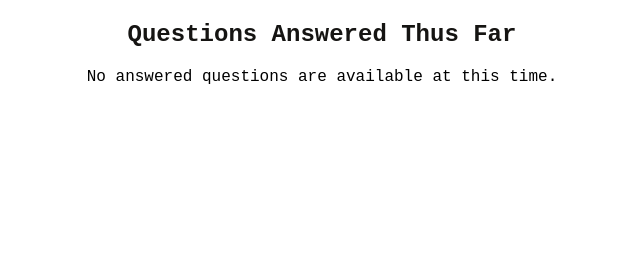
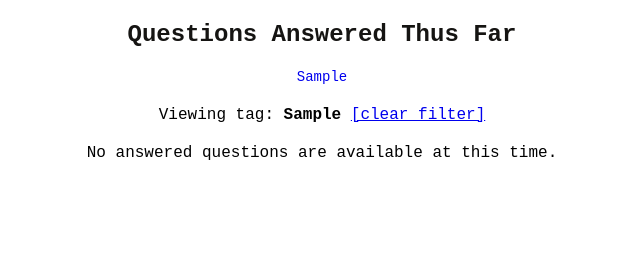
Before and after one commit to malakhims/Simple-Askbox, a PHP site: the page made by index.php in a window 1280 px wide. Shown: the part 537-800 px from the top of the page, without its empty margins (318-958 px from the left). Run offline with PHP 8.4, Linux system fonts and the light colour scheme; tables that the repository leaves empty hold one stand-in row (values such as "Sample post").

Commit message:
add functioning tags

```diff
--- a/index.php
+++ b/index.php
@@ -1,91 +1,168 @@
 <?php
 session_start();
-
-// usually in config.php but this is one of my older scripts and is tiny so i never moved this
-//can move into config.php if you want.
-
 include "config.php";
-
 $conn = new mysqli($servername, $username, $password, $dbname);
 
 // Check connection
 if ($conn->connect_error) {
     die("Connection failed: " . $conn->connect_error);
 }
+
+
+// FORM SUBMISSION
 if ($_SERVER["REQUEST_METHOD"] == "POST") {
-
+    // Honeypot anti-spam
     if (!empty($_POST['website2'])) {
         die("Spam detected");
     }
-
-    $question = $_POST["question"];
-
-    // Check if the question already exists
-    $check_query = "SELECT * FROM questions WHERE question = ?";
+    $question = trim($_POST["question"]);
+    // Prevent empty submissions
+    if ($question === '') {
+        $formresults = "Please enter a question.";
+    } else {
+        // Check duplicates
+        $check_query = "SELECT id FROM questions WHERE question = ?";
         $check_stmt = $conn->prepare($check_query);
         $check_stmt->bind_param("s", $question);
         $check_stmt->execute();
         $check_result = $check_stmt->get_result();
-
         if ($check_result->num_rows > 0) {
             $formresults = "This question has already been submitted!";
+
         } else {
-        // Generate a unique 4-character slug
+            // Generate unique 4-character slug
             $chars = 'abcdefghijklmnopqrstuvwxyzABCDEFGHIJKLMNOPQRSTUVWXYZ0123456789';
             do {
                 $slug = '';
                 for ($i = 0; $i < 4; $i++) {
-                $slug .= $chars[rand(0, strlen($chars)-1)];
+                    $slug .= $chars[rand(0, strlen($chars) - 1)];
                 }
-            // Check uniqueness
-            $slug_check_stmt = $conn->prepare("SELECT id FROM questions WHERE slug = ?");
+                $slug_check_stmt = $conn->prepare(
+                    "SELECT id FROM questions WHERE slug = ?"
+                );
                 $slug_check_stmt->bind_param("s", $slug);
                 $slug_check_stmt->execute();
                 $slug_check_result = $slug_check_stmt->get_result();
             } while ($slug_check_result->num_rows > 0);
+
             $slug_check_stmt->close();
 
-        // Insert question with slug
-        $sql = "INSERT INTO questions (question, slug, visible, timestamp) VALUES (?, ?, 'n', NOW())";
-        if ($stmt = $conn->prepare($sql)) {
+            // Insert question
+            $sql = "
+                INSERT INTO questions
+                (question, slug, visible, timestamp)
+                VALUES (?, ?, 'n', NOW())
+            ";
+
+            $stmt = $conn->prepare($sql);
+            if ($stmt) {
                 $stmt->bind_param("ss", $question, $slug);
-
                 if ($stmt->execute()) {
                     $formresults = "Your question has been submitted!";
-
-                // Send Discord webhook with question and slug
+                    // Discord webhook
                     $webhook_url = "https://discord.com/api/webhooks/blahblahblah";
-                $message = "New Question Submitted:\nQuestion: $question\nSlug: $slug";
-                $data = ["content" => $message];
-
+                    $message =
+                        "New Question Submitted:\n" .
+                        "Question: $question\n" .
+                        "Slug: $slug";
+                    $data = [
+                        "content" => $message
+                    ];
                     $curl = curl_init($webhook_url);
                     curl_setopt($curl, CURLOPT_CUSTOMREQUEST, "POST");
-                curl_setopt($curl, CURLOPT_POSTFIELDS, json_encode($data));
+                    curl_setopt(
+                        $curl,
+                        CURLOPT_POSTFIELDS,
+                        json_encode($data)
+                    );
                     curl_setopt($curl, CURLOPT_RETURNTRANSFER, true);
-                curl_setopt($curl, CURLOPT_HTTPHEADER, [
-                    'Content-Type: application/json',
-                    'Content-Length: ' . strlen(json_encode($data))
-                ]);
-
+                    curl_setopt(
+                        $curl,
+                        CURLOPT_HTTPHEADER,
+                        [
+                            'Content-Type: application/json'
+                        ]
+                    );
                     curl_exec($curl);
                     curl_close($curl);
                 } else {
-                $formresults = "Your form was not submitted. Maybe try again? " . $stmt->error;
+                    $formresults =
+                        "Your form was not submitted. Maybe try again? " .
+                        $stmt->error;
                 }
-
                 $stmt->close();
             } else {
-            $formresults = "Form submission failed: " . $conn->error;
+                $formresults =
+                    "Form submission failed: " .
+                    $conn->error;
+            }
+        }
+        $check_stmt->close();
     }
 }
 
-    $check_stmt->close();
+
+// TAG CLOUD
+$tag_cloud = [];
+
+$tag_query = $conn->query("
+    SELECT tags
+    FROM questions
+    WHERE tags IS NOT NULL
+    AND tags != ''
+");
+
+if ($tag_query && $tag_query->num_rows > 0) {
+    while ($tag_row = $tag_query->fetch_assoc()) {
+        $tags = array_map(
+            'trim',
+            explode(',', $tag_row['tags'])
+        );
+
+        foreach ($tags as $tag) {
+            if ($tag !== '') {
+                $tag_cloud[$tag] = isset($tag_cloud[$tag])
+                    ? $tag_cloud[$tag] + 1
+                    : 1;
+            }
+        }
+    }
 }
 
-// Fetch visible questions ordered by timestamp DESC
-$result = $conn->query("SELECT * FROM questions WHERE visible = 'y' ORDER BY timestamp DESC");
+
+// TAG FILTERING
+$selected_tag = isset($_GET['tag'])
+    ? trim($_GET['tag'])
+    : '';
+
+if ($selected_tag !== '') {
+    $sql = "
+        SELECT *
+        FROM questions
+        WHERE visible = 'y'
+        AND FIND_IN_SET(
+            ?,
+            REPLACE(
+                REPLACE(
+                    REPLACE(tags, ', ', ','),
+                ' ,', ','),
+            ',,', ',')
+        )
+        ORDER BY timestamp DESC
+    ";
+    $stmt = $conn->prepare($sql);
+    $stmt->bind_param("s", $selected_tag);
+    $stmt->execute();
+    $result = $stmt->get_result();
+} else {
+    $result = $conn->query("
+        SELECT *
+        FROM questions
+        WHERE visible = 'y'
+        ORDER BY timestamp DESC
+    ");
+}
 ?>
-
 <!DOCTYPE html>
 <html>
 <head>
@@ -97,20 +174,46 @@ $result = $conn->query("SELECT * FROM questions WHERE visible = 'y' ORDER BY tim
     <link href="style.css" rel="stylesheet" type="text/css" media="all">
 </head>
 <body>
+
     <form action="<?php echo htmlspecialchars($_SERVER["PHP_SELF"]); ?>" method="post">
         <div class="form-group">
-            <!--the MIKU  image it's just from tenor-->
-            <img src="https://media.tenor.com/ouQzDmgC9CwAAAAi/miku-vocaloid.gif" style="height: 400px;">
+
+            <!-- Miku gif -->
+            <img
+                src="https://media.tenor.com/ouQzDmgC9CwAAAAi/miku-vocaloid.gif"
+                style="height:400px;"
+            >
+
             <br>
-            <label><b>Ask and Submissions</b></label>
+            <label>
+                <b>Ask and Submissions</b>
+            </label>
             <br>
-            <input style="width:50%;height:70px;border-radius: 5px;" type="text" name="question" class="form-control" required>
+
+            <input
+                style="width:50%;height:70px;border-radius:5px;"
+                type="text"
+                name="question"
+                class="form-control"
+                required
+            >
         </div>
+
+        <!-- Honeypot -->
         <div style="display:none;">
-                <input type="text" name="website2" autocomplete="off">
+            <input
+                type="text"
+                name="website2"
+                autocomplete="off"
+            >
         </div>
+
         <div class="form-group">
-            <input type="submit" class="cutiepie" value="Submit">
+            <input
+                type="submit"
+                class="cutiepie"
+                value="Submit"
+            >
         </div>
     </form>
 
@@ -120,28 +223,90 @@ $result = $conn->query("SELECT * FROM questions WHERE visible = 'y' ORDER BY tim
 
     <h2>Questions Answered Thus Far</h2>
 
+    <!-- TAG CLOUD -->
+    <?php if (!empty($tag_cloud)) : ?>
+        <div class="tag-cloud" style="margin-bottom:20px;">
+            <?php foreach ($tag_cloud as $tag => $count) : ?>
+
+                <a
+                    href="?tag=<?php echo urlencode($tag); ?>"
+                    style="
+                        font-size: <?php echo 12 + ($count * 2); ?>px;
+                        margin:5px;
+                        text-decoration:none;
+                    "
+                >
+                    <?php echo htmlspecialchars($tag); ?>
+                </a>
+            <?php endforeach; ?>
+        </div>
+    <?php endif; ?>
+
+    <!-- ACTIVE TAG -->
+    <?php if ($selected_tag !== '') : ?>
+        <div class="tag-filter-msg" style="margin-bottom:20px;">
+            Viewing tag:
+            <strong>
+                <?php echo htmlspecialchars($selected_tag); ?>
+            </strong>
+            <a href="?">[clear filter]</a>
+
+        </div>
+
+    <?php endif; ?>
+
     <?php
     if ($result->num_rows > 0) {
         echo "<div class='ask-container'>";
+        while ($row = $result->fetch_assoc()) {
+            $question_id = $row["id"];
+            echo "<div class='ask-item' id='question-$question_id'>";
 
-        while ($row = $result->fetch_assoc()) {
-            $question_id = $row["id"]; // Assume 'id' is the unique identifier column in your table
+            // QUESTION
+            echo "<div class='question'>";
+            echo "<strong>Q:</strong> ";
+            echo htmlspecialchars($row["question"]);
+            echo "</div>";
 
-            echo "<div class='ask-item' id='question-$question_id'>";
-            // Use htmlspecialchars for the question (user input)
-            echo "<div class='question'><strong>Q:</strong> " . htmlspecialchars($row["question"]) . "</div>";
-            // Directly render the answer to allow HTML
-            echo "<div class='answer'><strong>A:</strong> " . $row["answer"] . "</div>";
-            echo "<div class='timestamp'>Answered on: " . htmlspecialchars($row["timestamp"]) . "</div>";
+            // ANSWER
+            echo "<div class='answer'>";
+            echo "<strong>A:</strong> ";
+            echo $row["answer"];
+            echo "</div>";
+
+            // TAGS
+            if (!empty($row["tags"])) {
+                $tags = array_map(
+                    'trim',
+                    explode(',', $row["tags"])
+                );
+
+                echo "<div class='tags'>";
+                echo "<strong>Tags:</strong> ";
+                foreach ($tags as $tag) {
+                    $safe_tag = htmlspecialchars($tag);
+                    echo "<a href='?tag=" .
+                        urlencode($tag) .
+                        "'>";
+                    echo $safe_tag;
+                    echo "</a> ";
+                }
                 echo "</div>";
             }
 
+            // TIMESTAMP
+            echo "<div class='timestamp'>";
+            echo "Answered on: ";
+            echo htmlspecialchars($row["timestamp"]);
+            echo "</div>";
+            echo "</div>";
+        }
         echo "</div>";
     } else {
         echo "<p>No answered questions are available at this time.</p>";
     }
     ?>
 
+</body>
 
-</body>
 </html>
```
Lines whose indentation alone changed are shown as unchanged.
